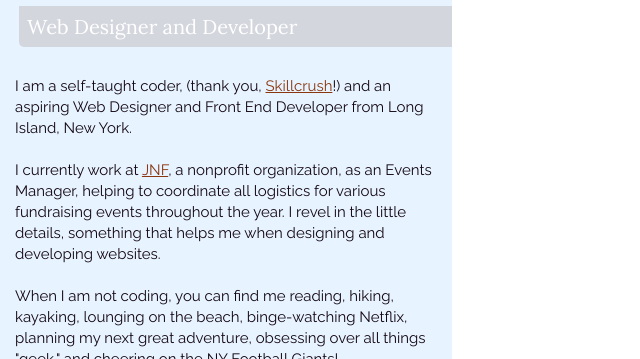
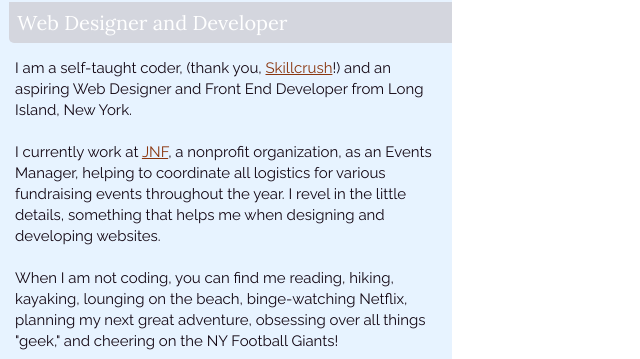
Before and after one commit to thegrabes08/skillcrush_resume_site, a plain HTML site: page index.html in a window 1280 px wide. Shown: the part 101-460 px from the top of the page, without its empty margins (0-640 px from the left). Drawn offline with Linux system fonts and the light colour scheme.

Commit message:
Update main.css
Changed h3 to float from positioned element. Added overflow: auto to container/parent element and clear: both to successive .bio element. Had to change width of h3 and its margins.

```diff
--- a/main.css
+++ b/main.css
@@ -51,13 +51,13 @@ body {
 }
 
 .content {
-    padding: 15px;
     width: 33%;
     background: rgba(221, 238, 255, 0.7);
     border-radius: 0 0 15px 0;
     color: #140814;
     margin-top: 30px;
-    position: relative;
+    padding: 15px;
+    overflow: auto;
 }
 
 h1, h3 {
@@ -75,15 +75,14 @@ h3 {
     background: rgba(134, 96, 92, 0.2);
     color: #fff;
     padding: 10px 0 10px 8px;
-    margin-top: 3%;
-    position: absolute;
-    right: 0;
-    width: 94%;
+    margin: 10px -15px 15px 0;
+    float: right;
+    width: 103%;
     border-radius: 0 0 0 5px;
 }
 
 .bio {
-    margin-top: 20%;
+    clear: both;
 }
 
 a {
```
